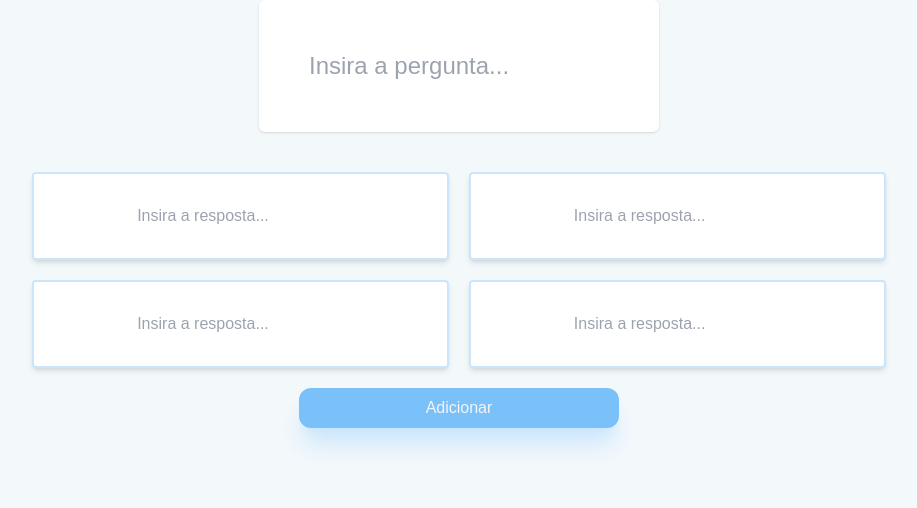
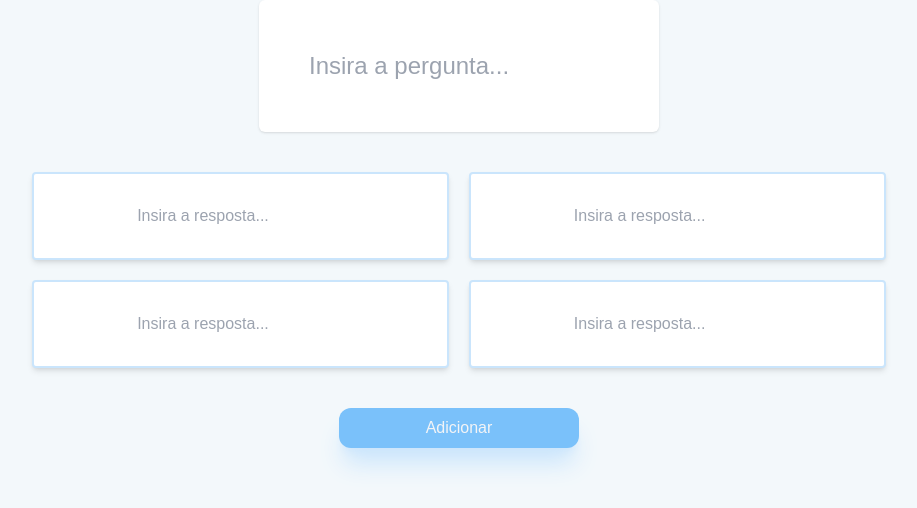
Before and after one commit to brenimsilva/full-stack-quiz, a Next.js app in the folder frontend/: page /admin/dashboard/new in a window 1280 px wide. Shown: the top 508 px of the page, without its empty margins (181-1098 px from the left). Built offline with nearby package versions, Linux system fonts and the light colour scheme.

Commit message:
[Chore]: Styling

```diff
--- a/frontend/src/app/components/DashAnswer.tsx
+++ b/frontend/src/app/components/DashAnswer.tsx
@@ -31,6 +31,8 @@ export default function DashAnswer({
     "shadow-greenHighlight/[0.4]",
     "shadow-primary/[0.5]",
     "bg-gray-100",
+    "hover:bg-gray-100",
+    "hover:bg-primary/[0.1]",
   ];
 
   useEffect(() => {
@@ -59,8 +61,7 @@ export default function DashAnswer({
     >
       <input
         type="text"
-        className={`
-        bg-${colors.bgColor} focus:outline-none focu text-${colors.textColor} text-md rounded-lg w-80 p-2.5 group-hover:bg-${colors.hoverBgColor} transition w-fit`}
+        className={`bg-transparent focus:outline-none focu text-${colors.textColor} text-md rounded-lg w-80 p-2.5 transition w-fit`}
         placeholder="Insira a resposta..."
         required
         value={answer.AnswerText}
--- a/frontend/src/app/components/DashAnswerList.tsx
+++ b/frontend/src/app/components/DashAnswerList.tsx
@@ -42,7 +42,7 @@ export default function DashAnswerList() {
       })}
       <div className="col-span-2 flex justify-center">
         <button
-          className="rounded-xl  p-2 w-80 bg-primary text-gray-100 shadow-xl shadow-secondary hover:bg-primary/[0.8] transition"
+          className="rounded-xl p-2 w-60 mt-5 bg-primary text-gray-100 shadow-xl shadow-secondary hover:bg-primary/[0.8] transition"
           onClick={() => {}}
         >
           Adicionar
```
